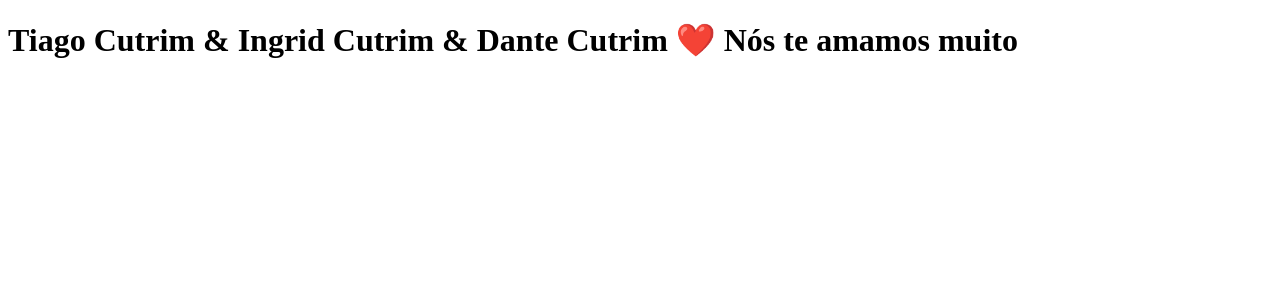
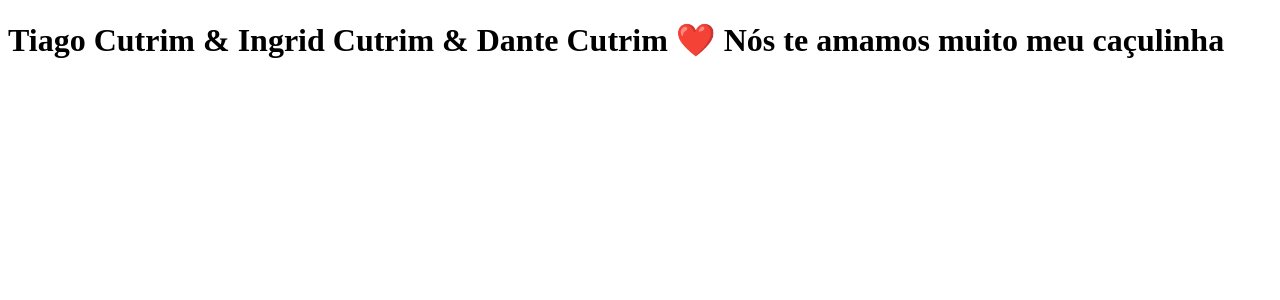
Before and after one commit to tiagocutrim/clone-tabnews, a Next.js app: page / in a window 1280 px wide. Shown: the top 300 px of the page. Built offline with nearby package versions, Linux system fonts and the light colour scheme.

Commit message:
Mensagem atualizada

```diff
--- a/pages/index.js
+++ b/pages/index.js
@@ -1,5 +1,5 @@
 function Home (){
-    return <h1>Tiago Cutrim & Ingrid Cutrim & Dante Cutrim ❤️  Nós te amamos muito</h1>
+    return <h1>Tiago Cutrim & Ingrid Cutrim & Dante Cutrim ❤️ Nós te amamos muito meu caçulinha </h1>
 }
 
 export default Home;
```
